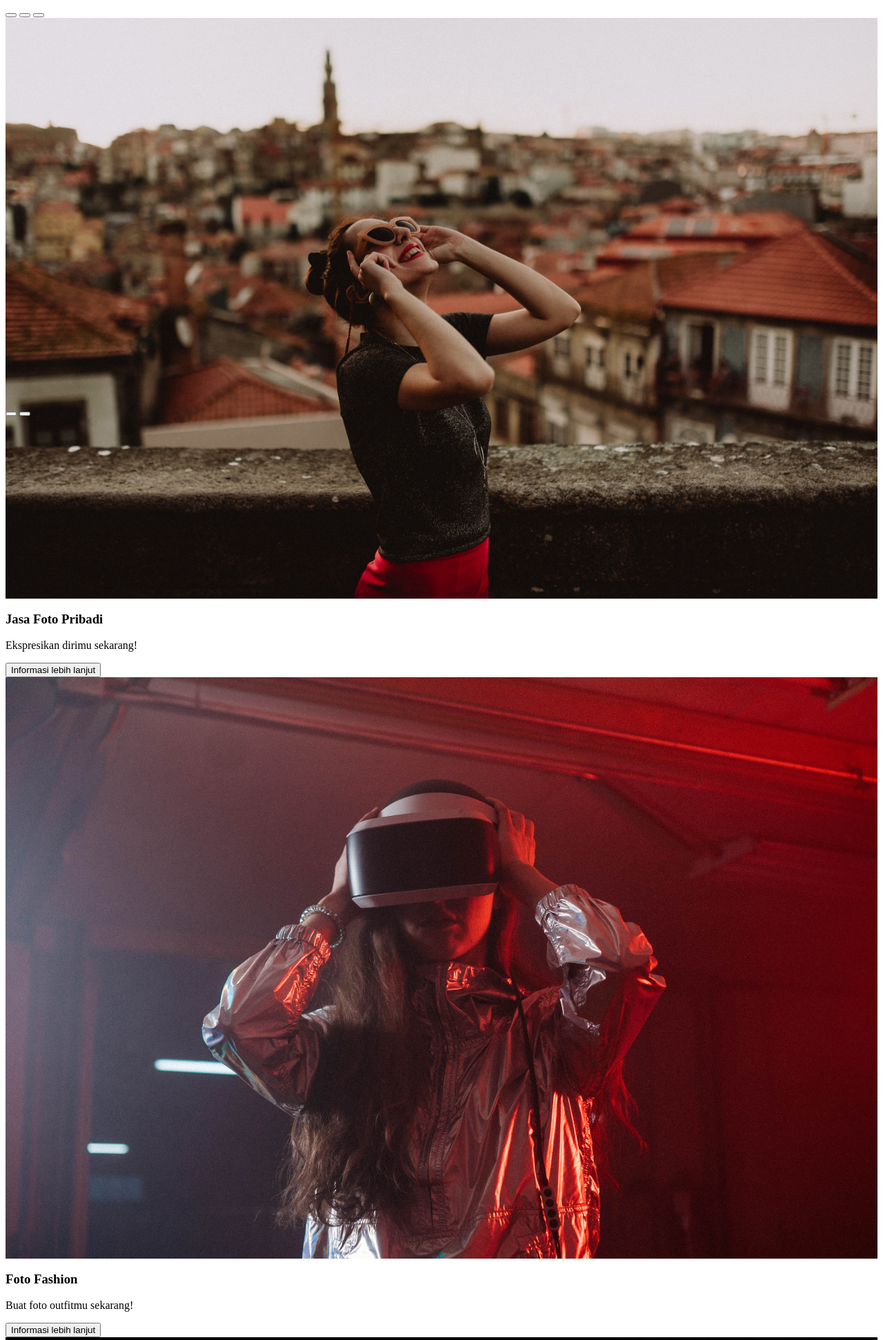
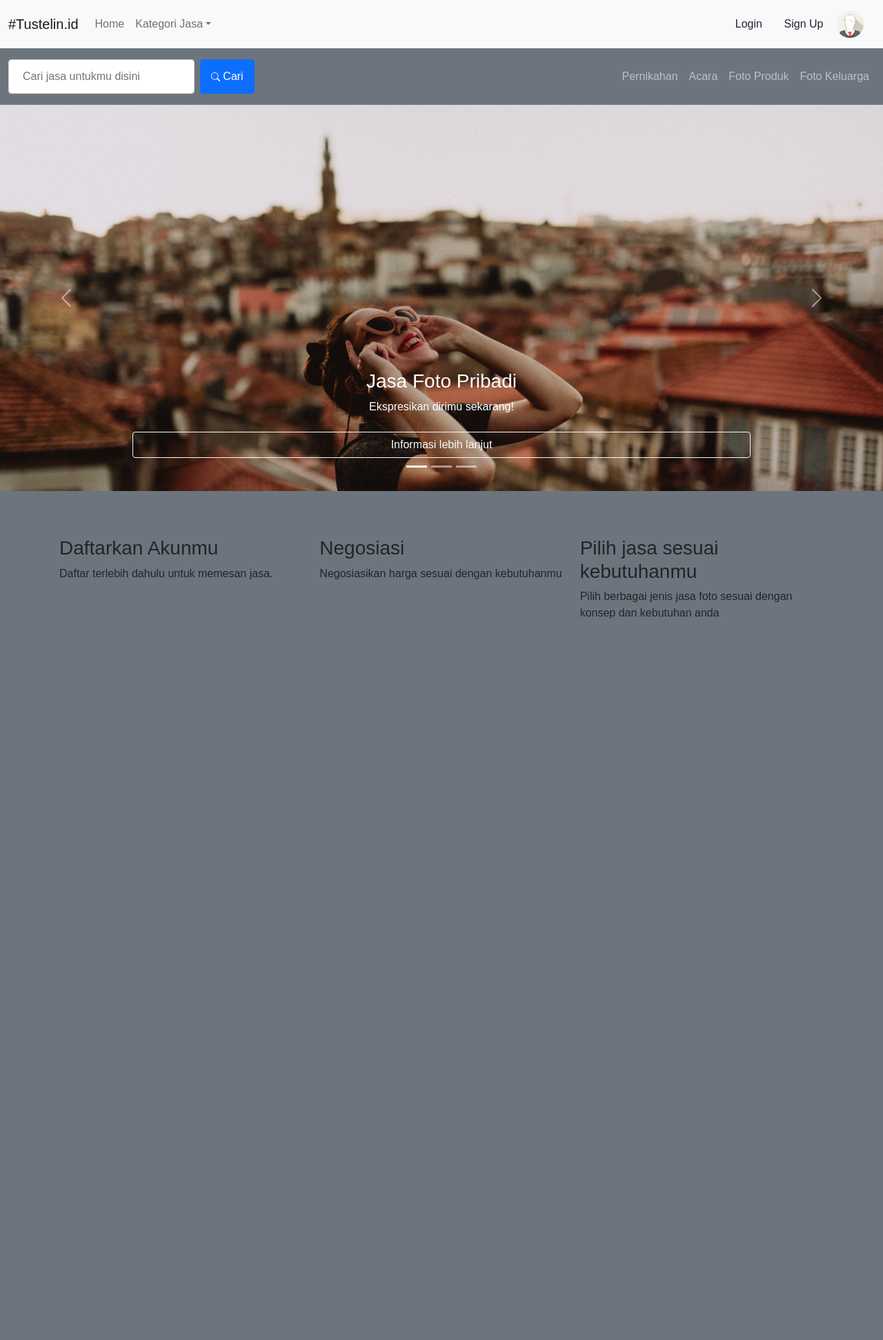
Before and after one commit to adriswara/tustelin, a CodeIgniter 4 app: template app/Views/pages/home_page.php in a window 1280 px wide. Shown: the top 1943 px of the page at 69% size. After the commit the page ends 897 px from the top, so only its background shows below. Run offline with PHP 8.4 and a stand-in for CodeIgniter, Linux system fonts and the light colour scheme; the template is opened without the code that fills it, so the values that code supplies are empty; some libraries are stand-ins or nearby versions.

Commit message:
structure change

```diff
--- /dev/null
+++ b/app/Views/layout/page_layout.php
@@ -0,0 +1,591 @@
+<!DOCTYPE html>
+<html lang="en">
+
+<head>
+    <title><?= $title; ?></title>
+    <meta charset="utf-8" />
+    <meta name="viewport" content="width=device-width, initial-scale=1" />
+    <link href="https://cdn.jsdelivr.net/npm/bootstrap@5.1.1/dist/css/bootstrap.min.css" rel="stylesheet" rel="stylesheet" href="https://cdnjs.cloudflare.com/ajax/libs/font-awesome/4.7.0/css/font-awesome.min.css" href="https://maxcdn.bootstrapcdn.com/bootstrap/3.4.1/css/bootstrap.min.css" />
+    <script src="https://cdn.jsdelivr.net/npm/bootstrap@5.1.1/dist/js/bootstrap.bundle.min.js" src="https://kit.fontawesome.com/a076d05399.js" src="https://ajax.googleapis.com/ajax/libs/jquery/3.5.1/jquery.min.js" src="https://maxcdn.bootstrapcdn.com/bootstrap/3.4.1/js/bootstrap.min.js" crossorigin="anonymous"></script>
+
+    <style>
+        body {
+            font-family: Arial, Helvetica, sans-serif;
+        }
+
+
+
+
+
+
+        /* carousel
+        .main-banner {
+            height: 70vh;
+
+        }
+
+        .main-banner__inner {
+            height: 70vh;
+
+        } */
+
+
+        /* carousel profile
+        .main-banner {
+            height: 52vh;
+            width: 100vh;
+
+        }
+
+        .main-banner__inner {
+            height: 52vh;
+            width: 100vh
+        } */
+
+
+
+        .main-banner__inner .carousel-item {
+            height: 100%;
+        }
+
+
+
+
+        /* Full-width input fields */
+        input[type="text"],
+        input[type="password"] {
+            width: 100%;
+            padding: 12px 20px;
+            margin: 8px 0;
+            display: inline-block;
+            border: 1px solid #ccc;
+            box-sizing: border-box;
+        }
+
+        /* Set a style for all buttons */
+        button {
+            background-color: #04aa6d;
+            color: white;
+            padding: 14px 20px;
+            margin: 8px 0;
+            border: none;
+            cursor: pointer;
+            width: 100%;
+        }
+
+        button:hover {
+            opacity: 0.8;
+        }
+
+        /* Extra styles for the cancel button */
+        .cancelbtn {
+            width: auto;
+            padding: 10px 18px;
+            background-color: #f44336;
+        }
+
+        /* Center the image and position the close button */
+        .imgcontainer {
+            text-align: center;
+            margin: 24px 0 12px 0;
+            position: relative;
+        }
+
+        img.avatar {
+            width: 40%;
+            border-radius: 50%;
+        }
+
+        .container {
+            padding: 16px;
+        }
+
+        span.psw {
+            float: right;
+            padding-top: 16px;
+        }
+
+        /* The Modal (background) */
+        .modal {
+            display: none;
+            /* Hidden by default */
+            position: fixed;
+            /* Stay in place */
+            z-index: 1;
+            /* Sit on top */
+            left: 0;
+            top: 0;
+            width: 100%;
+            /* Full width */
+            height: 100%;
+            /* Full height */
+            overflow: auto;
+            /* Enable scroll if needed */
+            background-color: rgb(0, 0, 0);
+            /* Fallback color */
+            background-color: rgba(0, 0, 0, 0.4);
+            /* Black w/ opacity */
+            padding-top: 60px;
+        }
+
+        /* Modal Content/Box */
+        .modal-content {
+            background-color: #fefefe;
+            margin: 5% auto 15% auto;
+            /* 5% from the top, 15% from the bottom and centered */
+            border: 1px solid #888;
+            width: 80%;
+            /* Could be more or less, depending on screen size */
+        }
+
+        .modal-backdrop {
+            z-index: 0;
+        }
+
+        /* The Close Button (x) */
+        .close {
+            position: absolute;
+            right: 25px;
+            top: 0;
+            color: #000;
+            font-size: 35px;
+            font-weight: bold;
+        }
+
+        .close:hover,
+        .close:focus {
+            color: red;
+            cursor: pointer;
+        }
+
+        /* Add Zoom Animation */
+        .animate {
+            -webkit-animation: animatezoom 0.6s;
+            animation: animatezoom 0.6s;
+        }
+
+        @-webkit-keyframes animatezoom {
+            from {
+                -webkit-transform: scale(0);
+            }
+
+            to {
+                -webkit-transform: scale(1);
+            }
+        }
+
+        @keyframes animatezoom {
+            from {
+                transform: scale(0);
+            }
+
+            to {
+                transform: scale(1);
+            }
+        }
+
+        /* Change styles for span and cancel button on extra small screens */
+        @media screen and (max-width: 300px) {
+            span.psw {
+                display: block;
+                float: none;
+            }
+
+            .cancelbtn {
+                width: 100%;
+            }
+        }
+
+        /* Review */
+
+        .containerChat {
+            border: 2px solid #dedede;
+            background-color: #f1f1f1;
+            border-radius: 5px;
+            padding: 10px;
+            margin: 10px 0;
+        }
+
+        .darker {
+            border-color: #ccc;
+            background-color: #ddd;
+        }
+
+        .containerChat::after {
+            content: "";
+            clear: both;
+            display: table;
+        }
+
+        .containerChat img {
+            float: left;
+            max-width: 60px;
+            width: 100%;
+            margin-right: 20px;
+            border-radius: 50%;
+        }
+
+        .container img.right {
+            float: right;
+            margin-left: 20px;
+            margin-right: 0;
+        }
+
+        .time-right {
+            float: right;
+            color: #aaa;
+        }
+
+        .time-left {
+            float: left;
+            color: #999;
+        }
+    </style>
+</head>
+
+<body class="bg-secondary">
+    <nav class="navbar navbar-expand-sm bg-light navbar-light">
+        <div class="container-fluid">
+            <a class="navbar-brand" href="#">#Tustelin.id</a>
+            <button class="navbar-toggler" type="button" data-bs-toggle="collapse" data-bs-target="#collapsibleNavbar">
+                <span class="navbar-toggler-icon"></span>
+            </button>
+            <div class="collapse navbar-collapse" id="collapsibleNavbar">
+                <ul class="navbar-nav">
+                    <li class="nav-item">
+                        <a class="nav-link" href="/">Home</a>
+                    </li>
+                    <li></li>
+                    <li class="nav-item dropdown">
+                        <a class="nav-link dropdown-toggle pl-1" href="#" role="button" data-bs-toggle="dropdown">Kategori Jasa</a>
+                        <ul class="dropdown-menu">
+                            <li><a class="dropdown-item" href="#">Keluarga</a></li>
+                            <li><a class="dropdown-item" href="#">Produk Kemasan</a></li>
+                            <li><a class="dropdown-item" href="#">Makanan & Minuman</a></li>
+                            <li><a class="dropdown-item" href="#">...</a></li>
+                        </ul>
+                    </li>
+                </ul>
+            </div>
+            <div class="mr-4">
+                <a class="navbar-brand mr-4" href="#">
+                    <!--
+
+              data-bs-toggle="modal"
+              data-bs-target="#myModal"
+
+            -->
+
+                    <button class="btn" type="button" onclick="document.getElementById('id01').style.display='block'" style="width: auto">
+                        Login
+                    </button>
+
+                    <button class="btn" type="button" data-bs-toggle="modal" data-bs-target="#myModal" style="width: auto">
+                        Sign Up
+                    </button>
+
+                    <img src="/img_avatar1.png" alt="Logo" style="width: 40px" class="rounded-pill" />
+                </a>
+            </div>
+        </div>
+    </nav>
+    <nav class="navbar navbar-expand-sm bg-secondary navbar-dark">
+        <div class="container-fluid">
+            <button class="navbar-toggler" type="button" data-bs-toggle="collapse" data-bs-target="#mynavbar">
+                <span class="navbar-toggler-icon"></span>
+            </button>
+            <div class="collapse navbar-collapse" id="collapsibleNavbar">
+                <form class="d-flex">
+                    <input class="form-control me-2" type="text" placeholder="Cari jasa untukmu disini" />
+                    <button class="btn btn-primary" type="button" style="width: 100px">
+                        <div>
+                            <svg xmlns="http://www.w3.org/2000/svg" width="13" height="13" fill="currentColor" class="bi bi-search" viewBox="0 0 16 16">
+                                <path d="M11.742 10.344a6.5 6.5 0 1 0-1.397 1.398h-.001c.03.04.062.078.098.115l3.85 3.85a1 1 0 0 0 1.415-1.414l-3.85-3.85a1.007 1.007 0 0 0-.115-.1zM12 6.5a5.5 5.5 0 1 1-11 0 5.5 5.5 0 0 1 11 0z" />
+                            </svg>
+                            Cari
+                        </div>
+                    </button>
+                </form>
+            </div>
+            <ul class="navbar-nav me-auto">
+                <li class="nav-item">
+                    <a class="nav-link" href="javascript:void(0)">Pernikahan</a>
+                </li>
+
+                <li class="nav-item">
+                    <a class="nav-link" href="javascript:void(0)">Acara</a>
+                </li>
+
+                <li class="nav-item">
+                    <a class="nav-link" href="javascript:void(0)">Foto Produk</a>
+                </li>
+                <li class="nav-item">
+                    <a class="nav-link" href="javascript:void(0)">Foto Keluarga</a>
+                </li>
+            </ul>
+        </div>
+    </nav>
+
+    <!--Modal Sign Up-->
+
+    <!-- The Modal -->
+    <div class="modal" id="myModal">
+        <div class="modal-dialog modal-fullscreen-sm-down">
+            <div class="modal-content">
+                <!-- Modal Header -->
+                <div class="modal-header">
+                    <h2 class="modal-title">Register</h2>
+                    <button type="button" class="btn-close" data-bs-dismiss="modal"></button>
+                </div>
+
+                <!-- Modal body -->
+                <div class="modal-body">
+                    <label for="email"><b>Email</b></label>
+                    <input type="text" placeholder="Enter Email" name="email" id="email" required />
+
+                    <label for="usrname"><b>Username</b> </label>
+                    <input type="text" placeholder="Enter Username" name="username" id="username" required />
+                    <label for="psw"><b>Password</b></label>
+                    <input type="password" placeholder="Enter Password" name="psw" id="psw" required />
+
+                    <label for="psw-repeat"><b>Repeat Password</b></label>
+                    <input type="password" placeholder="Repeat Password" name="psw-repeat" id="psw-repeat" required />
+                </div>
+
+                <!-- Modal footer -->
+                <div class="modal-footer">
+                    <button type="button" class="btn btn-primary" data-bs-dismiss="modal">
+                        Sign Up
+                    </button>
+                </div>
+
+                <div class="modal-footer">
+                    <button type="button" class="btn btn-danger" data-bs-dismiss="modal">
+                        Cancel
+                    </button>
+                </div>
+            </div>
+        </div>
+    </div>
+
+
+    <!--HEADER > CONTENT-->
+    <?= $this->renderSection('pageContent'); ?>
+    <!--CONTENT > FOOTER-->
+
+    <!-- Modal Login -->
+
+    <div id="id01" class="modal">
+        <form class="modal-content animate" action="/action_page.php" method="post">
+            <div class="imgcontainer">
+                <span onclick="document.getElementById('id01').style.display='none'" class="close" title="Close Modal">&times;</span>
+                <img src="/img_avatar1.png" alt="Avatar" class="avatar" />
+            </div>
+
+            <div class="container">
+                <label for="uname"><b>Username</b></label>
+                <input type="text" placeholder="Enter Username" name="uname" required />
+
+                <label for="psw"><b>Password</b></label>
+                <input type="password" placeholder="Enter Password" name="psw" required />
+
+                <button class="btn btn-primary" type="submit">Login</button>
+                <label>
+                    <input type="checkbox" checked="checked" name="remember" /> Remember
+                    me
+                </label>
+            </div>
+
+            <div class="container" style="background-color: #f1f1f1">
+                <button type="button" onclick="document.getElementById('id01').style.display='none'" class="cancelbtn">
+                    Cancel
+                </button>
+                <span class="psw">Forgot <a href="#">password?</a></span>
+            </div>
+        </form>
+    </div>
+    <div>
+        <div class="container mt-0 bg-secondary" style="margin-bottom: 90px">
+            <div class="row">
+                <div class="col-sm-4">
+                    <h3 style="margin-top: -20px; padding-top: 70px">
+                        Daftarkan Akunmu
+                    </h3>
+                    <p style="margin-bottom: auto">
+                        Daftar terlebih dahulu untuk memesan jasa.
+                    </p>
+                </div>
+                <div class="col-sm-4" style="margin-top: 50px">
+                    <h3 style="height: margin-top: -20px;padding top : 70px;">
+                        Negosiasi
+                    </h3>
+                    <p style="margin-bottom: auto">
+                        Negosiasikan harga sesuai dengan kebutuhanmu
+                    </p>
+                </div>
+                <div class="col-sm-4">
+                    <h3 style="margin-top: -20px; padding-top: 70px">
+                        Pilih jasa sesuai kebutuhanmu
+                    </h3>
+                    <p style="margin-bottom: auto">
+                        Pilih berbagai jenis jasa foto sesuai dengan konsep dan kebutuhan
+                        anda
+                    </p>
+                </div>
+            </div>
+        </div>
+    </div>
+
+    <script>
+        // Get the modal login
+        var modal = document.getElementById("id01");
+
+        // When the user clicks anywhere outside of the modal login, close it
+        window.onclick = function(event) {
+            if (event.target == modal) {
+                modal.style.display = "none";
+            }
+        };
+    </script>
+</body>
+
+</html>
+<!-- style="width: 50%; margin-top: 10px" warna bawah background-color: rgb(99, 123, 131)-->
+
+<!--
+
+<meta name="viewport" content="width=device-width, initial-scale=1">
+<style>
+body {font-family: Arial, Helvetica, sans-serif;}
+
+/* Full-width input fields */
+input[type=text], input[type=password] {
+  width: 100%;
+  padding: 12px 20px;
+  margin: 8px 0;
+  display: inline-block;
+  border: 1px solid #ccc;
+  box-sizing: border-box;
+}
+
+/* Set a style for all buttons */
+button {
+  background-color: #04AA6D;
+  color: white;
+  padding: 14px 20px;
+  margin: 8px 0;
+  border: none;
+  cursor: pointer;
+  width: 100%;
+}
+
+button:hover {
+  opacity: 0.8;
+}
+
+/* Extra styles for the cancel button */
+.cancelbtn {
+  width: auto;
+  padding: 10px 18px;
+  background-color: #f44336;
+}
+
+/* Center the image and position the close button */
+.imgcontainer {
+  text-align: center;
+  margin: 24px 0 12px 0;
+  position: relative;
+}
+
+img.avatar {
+  width: 40%;
+  border-radius: 50%;
+}
+
+.container {
+  padding: 16px;
+}
+
+span.psw {
+  float: right;
+  padding-top: 16px;
+}
+
+/* The Modal (background) */
+.modal {
+  display: none; /* Hidden by default */
+  position: fixed; /* Stay in place */
+  z-index: 1; /* Sit on top */
+  left: 0;
+  top: 0;
+  width: 100%; /* Full width */
+  height: 100%; /* Full height */
+  overflow: auto; /* Enable scroll if needed */
+  background-color: rgb(0,0,0); /* Fallback color */
+  background-color: rgba(0,0,0,0.4); /* Black w/ opacity */
+  padding-top: 60px;
+}
+
+/* Modal Content/Box */
+.modal-content {
+  background-color: #fefefe;
+  margin: 5% auto 15% auto; /* 5% from the top, 15% from the bottom and centered */
+  border: 1px solid #888;
+  width: 80%; /* Could be more or less, depending on screen size */
+}
+
+/* The Close Button (x) */
+.close {
+  position: absolute;
+  right: 25px;
+  top: 0;
+  color: #000;
+  font-size: 35px;
+  font-weight: bold;
+}
+
+.close:hover,
+.close:focus {
+  color: red;
+  cursor: pointer;
+}
+
+/* Add Zoom Animation */
+.animate {
+  -webkit-animation: animatezoom 0.6s;
+  animation: animatezoom 0.6s
+}
+
+@-webkit-keyframes animatezoom {
+  from {-webkit-transform: scale(0)}
+  to {-webkit-transform: scale(1)}
+}
+
+@keyframes animatezoom {
+  from {transform: scale(0)}
+  to {transform: scale(1)}
+}
+
+/* Change styles for span and cancel button on extra small screens */
+@media screen and (max-width: 300px) {
+  span.psw {
+     display: block;
+     float: none;
+  }
+  .cancelbtn {
+     width: 100%;
+  }
+}
+</style>
+
+-->
+
+<!--
+    <div class="container-fluid mt-3 bg-secondary">
+      <h3 style="margin-top: -20px; padding-top: 70px">Daftarkan Akunmu</h3>
+      <p style="margin-bottom: auto">
+        Daftar terlebih dahulu untuk memesan jasa.
+      </p>
+      <h3 style="height: margin-top: -20px;padding: top 70px;">Negosiasi</h3>
+      <p>Negosiasikan harga sesuai dengan kebutuhanmu</p>
+    </div> -->
--- a/app/Views/pages/home_page.php
+++ b/app/Views/pages/home_page.php
@@ -1,3 +1,6 @@
+<?= $this->extend('layout/page_layout'); ?>
+<!--START CONTENT-->
+<?= $this->section('pageContent'); ?>
 <!-- Carousel -->
 <div id="demo" class="carousel slide main-banner" style="height: 70vh" data-bs-ride="carousel">
   <!-- Indicators/dots -->
@@ -55,3 +58,4 @@
     <span class="carousel-control-next-icon"></span>
   </button>
 </div>
+<?= $this->endSection(); ?>
--- a/app/Views/pages/marketplace_page.php
+++ b/app/Views/pages/marketplace_page.php
@@ -1,3 +1,8 @@
+<?= $this->extend('layout/page_layout'); ?>
+<!--PAGE CONTENT-->
+<?= $this->section('pageContent'); ?>
+<!---->
+
 <div class="bg-secondary" style="margin-top: -1rem; margin-bottom: 1rem">
   <!-- Card -->
   <div class="bg-light py-5">
@@ -265,3 +270,4 @@
     </div>
   </div>
 </div>
+<?= $this->endSection(); ?>
--- a/app/Views/pages/profile_page.php
+++ b/app/Views/pages/profile_page.php
@@ -1,3 +1,7 @@
+<?= $this->extend('layout/page_layout'); ?>
+<!--START CONTENT-->
+<?= $this->section('pageContent'); ?>
+<!---->
 <div class="bg-secondary" style="margin-top: -1rem; margin-bottom: 1rem">
   <!-- Card -->
   <div class="bg-light py-5"></div>
@@ -156,3 +160,5 @@
     </div>
   </div>
 </div>
+
+<?= $this->endSection(); ?>
```
Also changed, not shown: app/Controllers/Home.php (+4 -9 lines).
